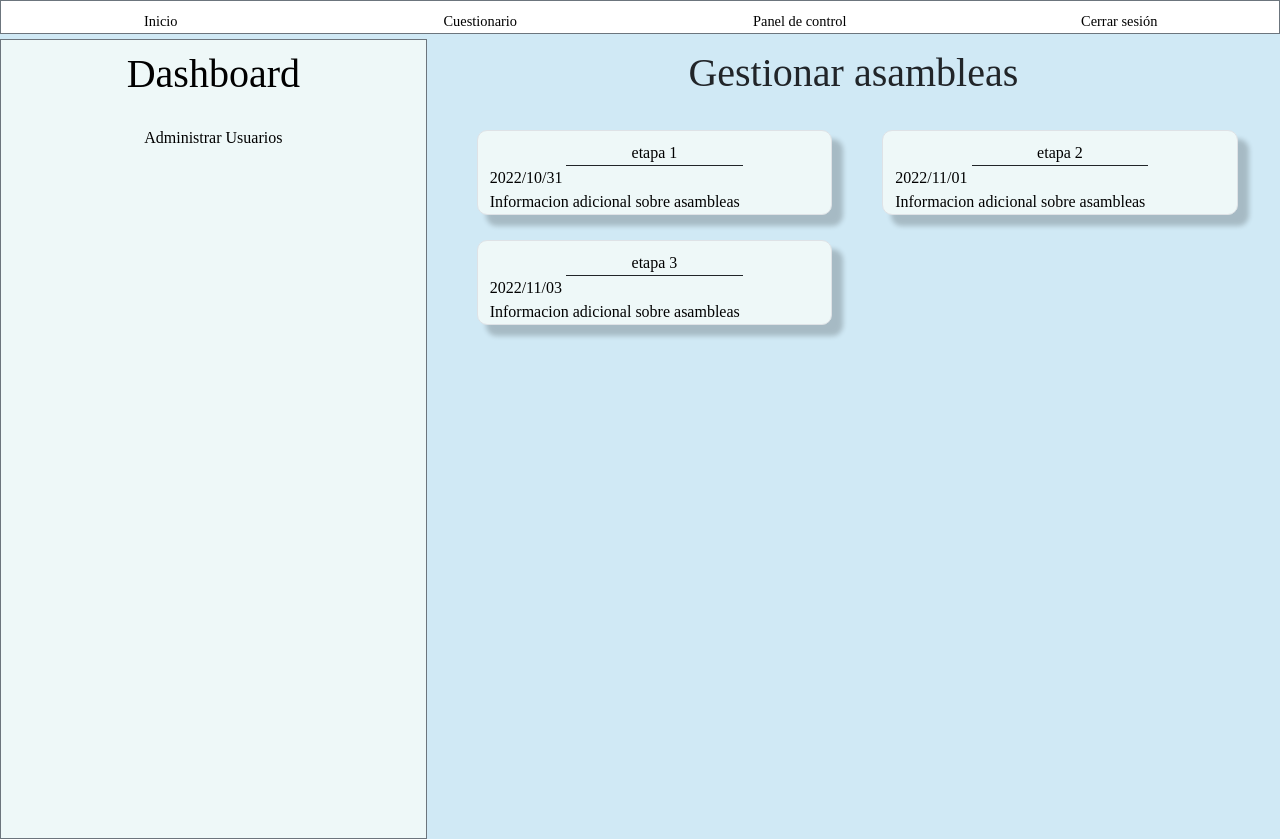
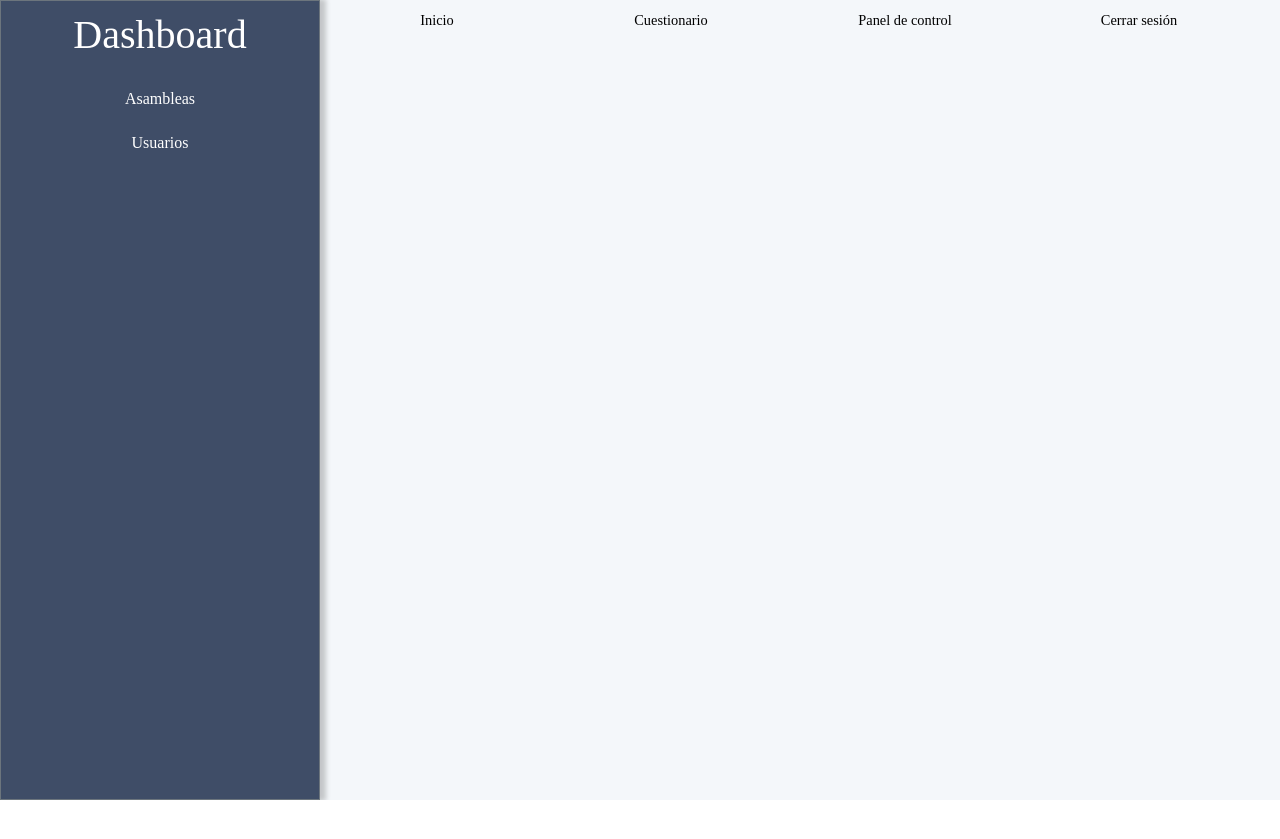
Before and after one commit to kmilom/michaeliba-front, a React (Create React App) app: page /dashboard in a window 1280 px wide. After the commit the page ends 800 px from the top, so only its background shows below. Built offline with nearby package versions, Linux system fonts and the light colour scheme.

Commit message:
cambios en el diseño

```diff
--- a/src/App.css
+++ b/src/App.css
@@ -1,41 +1,66 @@
 #asambleas{
-    border-radius: 10px;
-    background-color: #eef8f8;
+    border-radius: 5px;
     margin-left: 50px;
     margin-top: 25px;
     box-shadow: 10px 10px 5px 1px rgba(0, 0, 0, 0.2);
     font-family: 'Times New Roman';
+    background-color: white;
+    color: black;
 }
+
 #body{
-    background-color: #d0e9f5;
-    /*background-color: #add5fa;*/
+    background-color: #f4f7fa;
 }
+
 #box{
-    background-color: #eef8f8;
+    background-color: white;
     box-shadow: 10px 10px 5px 1px rgba(0, 0, 0, 0.2);
     margin-top: 5px;
     border-radius: 10px;
 }
+
 #caja{
     background-color:white;
     margin-top: 15px;
     box-shadow: 10px 10px 5px 1px rgba(0, 0, 0, 0.2);
     border-radius: 10px;
 }
+
 #fondo{
-    background-color: #d0e9f5;
+    background-color: #f4f7fa;
     min-height:100vh;
 }
+
 #head{
-    background-color: white;
     font-size: 90%;
     color: black;
     margin-bottom: 5px;
 }
+
+#link{
+    color: black;
+}
+
+#link:hover{
+    color: #0cebf3;
+}
+
+#link-dash{
+    color: white;
+}
+
+#link-dash:hover{
+    color: #0cebf3;
+}
+
+
 #panel{
-    background-color: #eef8f8;
+    background-color: #3f4d67;
     min-height: 100vh;
+    color: white;
+    box-shadow: 5px 0px 5px 1px rgba(0, 0, 0, 0.2);
 }
+
 #preguntas{
     border-radius: 10px;
     box-shadow: 10px 10px 5px 1px rgba(0, 0, 0, 0.2);
@@ -44,17 +69,16 @@
     padding-top: 5px;
     padding-bottom: 5px;
 }
-#saludo{
+
+#text{
     font-family: 'Times New Roman';
-}
-#texto{
-    font-family: Arial;
 }
 
 .text-center{
     font-family: 'Times New Roman';
     margin-top:10px;
 }
+
 .text-decoration-none{
     color: black;
     margin-top:10px;
--- a/src/App.js
+++ b/src/App.js
@@ -1,7 +1,6 @@
 import { Container } from 'react-bootstrap';
 import './App.css';
 import {BrowserRouter, Routes, Route} from "react-router-dom";
-import Header from './components/Header';
 import Home from "./Pages/Home";
 import Formulario from "./Pages/Formulario";
 import Dashboard from "./Pages/Dashboard";
@@ -16,14 +15,13 @@ function App() {
     <div id="fondo">
       <Container fluid>
           <BrowserRouter>
-            <Header />
             <Routes>
               <Route path='/' element={<Home />} />
               <Route path="/formulario" element={<Formulario />} />
               <Route path="/dashboard" element={<Dashboard />}>
                 <Route path="administrar-usuarios" element={<AdministrarUsuarios />} />
-                <Route path="" element={<GestionarAsambleas />} />
-                <Route path="asamblea/:idAsamblea" element={<Asamblea />} />
+                <Route path="gestionar-asambleas" element={<GestionarAsambleas />} />
+                <Route path="gestionar-asambleas/asamblea/:idAsamblea" element={<Asamblea />} />
               </Route>
               <Route path="*" element={<NotFound />} />
             </Routes>
--- a/src/Pages/Dashboard.js
+++ b/src/Pages/Dashboard.js
@@ -1,23 +1,32 @@
 import React from "react";
 import { Row, Col } from "react-bootstrap";
 import { Link, Outlet } from "react-router-dom";
+import Header from "../components/Header";
 
 export default function Dashboard(){
     return(
         <Row>
-            <Col xs={{ span: 4 }} className="border border-secondary" id="panel">
+            <Col xs={{ span: 3 }} className="border border-secondary" id="panel">
                 <Row>
                     <Col xs={{span:10}} md={{span:10, offset:1}} className="text-center">
-                        <Link to="" className="text-decoration-none" ><h1>Dashboard</h1></Link>
+                        <Link to="" className="text-decoration-none" id="link-dash"><h1>Dashboard</h1></Link>
                     </Col>
                 </Row>
                 <Row>
                     <Col className="text-center" xs={{span:8, offset:2}} md={{span:8, offset:2}}>
-                        <Row><Link to="administrar-usuarios" className="text-decoration-none">Administrar Usuarios</Link></Row>
+                        <Row><Link to="gestionar-asambleas" className="text-decoration-none" id="link-dash">Asambleas</Link></Row>
+                    </Col>
+                </Row>
+                <Row>
+                    <Col className="text-center" xs={{span:8, offset:2}} md={{span:8, offset:2}}>
+                        <Row><Link to="administrar-usuarios" className="text-decoration-none" id="link-dash">Usuarios</Link></Row>
                     </Col>
                 </Row>
             </Col>
-            <Col><Outlet /></Col>
+            <Col>
+            <Row><Header/></Row>
+            <Row><Col><Outlet /></Col></Row>
+            </Col>
         </Row>
     );
 }
--- a/src/Pages/Formulario.js
+++ b/src/Pages/Formulario.js
@@ -8,8 +8,8 @@ export default function Formulario(){
             <div id="body">
                 <Row className="Justify-content-md-center">
                     <Col xs={{span: 8, offset:2 }} id="caja" className="mb-4 border border-secondary">
-                        <Col md={{ span: 6, offset: 3 }} className="text-center mb-2" id="saludo"><h1>Bienvenido</h1></Col>
-                        <Col md={{ span: 6, offset: 3 }} xs={{ span: 8, offset: 2 }} className="text-center mb-4" id="texto">A continuaci&oacute;n, encontrar&aacute; el formulario para su respectivo diligenciamiento y env&iacute;o.</Col>
+                        <Col md={{ span: 6, offset: 3 }} className="text-center mb-2" id="text"><h1>Bienvenido</h1></Col>
+                        <Col md={{ span: 6, offset: 3 }} xs={{ span: 8, offset: 2 }} className="text-center mb-4" id="text">A continuaci&oacute;n, encontrar&aacute; el formulario para su respectivo diligenciamiento y env&iacute;o.</Col>
                     </Col>
                 </Row>
                 <Preguntas />
--- a/src/components/GestionarAsambleas.js
+++ b/src/components/GestionarAsambleas.js
@@ -7,11 +7,17 @@ export default function GestionarAsambleas (){
     return(
         <>
             <Row>
-                <Col xs={{ span: 8, offset: 2 }} className="text-center"><h1>Gestionar asambleas</h1></Col>
+                <Col id="text">
+                    <svg xmlns="http://www.w3.org/2000/svg" width="16" height="16" fill="currentColor" class="bi bi-house-fill" viewBox="0 0 16 16">
+                        <path fill-rule="evenodd" d="m8 3.293 6 6V13.5a1.5 1.5 0 0 1-1.5 1.5h-9A1.5 1.5 0 0 1 2 13.5V9.293l6-6zm5-.793V6l-2-2V2.5a.5.5 0 0 1 .5-.5h1a.5.5 0 0 1 .5.5z"/>
+                        <path fill-rule="evenodd" d="M7.293 1.5a1 1 0 0 1 1.414 0l6.647 6.646a.5.5 0 0 1-.708.708L8 2.207 1.354 8.854a.5.5 0 1 1-.708-.708L7.293 1.5z"/>
+                    </svg>&nbsp;&nbsp;/&nbsp;&nbsp;
+                    <label>Gestionar asambleas</label>
+                </Col>
             </Row>
             <Row>{vectorAsambleas.map((asamblea)=>
-                <Col key={asamblea.id} id="asambleas" className="border" xs={{ span: 8, offset: 2 }} lg={{ span: 5 }} >
-                    <Link to={`asamblea/${asamblea.id}`} className="text-decoration-none" >
+                <Col key={asamblea.id} id="asambleas" className="border" xs={{ span: 8, offset: 2 }} lg={{ span: 3 }} >
+                    <Link to={`asamblea/${asamblea.id}`} className="text-decoration-none" id="link">
                         <Row>
                             <Col xs={{ span: 6, offset: 3 }} className="text-center border-bottom border-dark">{asamblea.barrio}</Col>
                         </Row>
@@ -27,3 +33,6 @@ export default function GestionarAsambleas (){
         </>
     );
 }
+
+/*
+*/
--- a/src/components/Header.js
+++ b/src/components/Header.js
@@ -4,7 +4,7 @@ import { Link } from "react-router-dom";
 
 const Header = () => {
     return(
-        <Row id="head" className="border border-secondary">
+        <Row id="head">
             <Col>
                 <Row>
                     <Col xs={{ span: 3 }} className="text-center"><Link className="text-decoration-none" to='/'>Inicio</Link></Col>
--- a/src/components/ModificarPregunta.js
+++ b/src/components/ModificarPregunta.js
@@ -27,7 +27,7 @@ export default function ModificarPregunta (props){
 
     return(
         <Row>
-            <Button size="sm"onClick={handleShow}>
+            <Button size="sm" onClick={handleShow}>
                 <svg xmlns="http://www.w3.org/2000/svg" width="16" height="16" fill="currentColor" className="bi bi-pencil-fill" viewBox="0 0 16 16">
                     <path d="M12.854.146a.5.5 0 0 0-.707 0L10.5 1.793 14.207 5.5l1.647-1.646a.5.5 0 0 0 0-.708l-3-3zm.646 6.061L9.793 2.5 3.293 9H3.5a.5.5 0 0 1 .5.5v.5h.5a.5.5 0 0 1 .5.5v.5h.5a.5.5 0 0 1 .5.5v.5h.5a.5.5 0 0 1 .5.5v.207l6.5-6.5zm-7.468 7.468A.5.5 0 0 1 6 13.5V13h-.5a.5.5 0 0 1-.5-.5V12h-.5a.5.5 0 0 1-.5-.5V11h-.5a.5.5 0 0 1-.5-.5V10h-.5a.499.499 0 0 1-.175-.032l-.179.178a.5.5 0 0 0-.11.168l-2 5a.5.5 0 0 0 .65.65l5-2a.5.5 0 0 0 .168-.11l.178-.178z"/>
                 </svg>
```
Also changed, not shown: src/components/Asamblea.js (+33 -6 lines).
